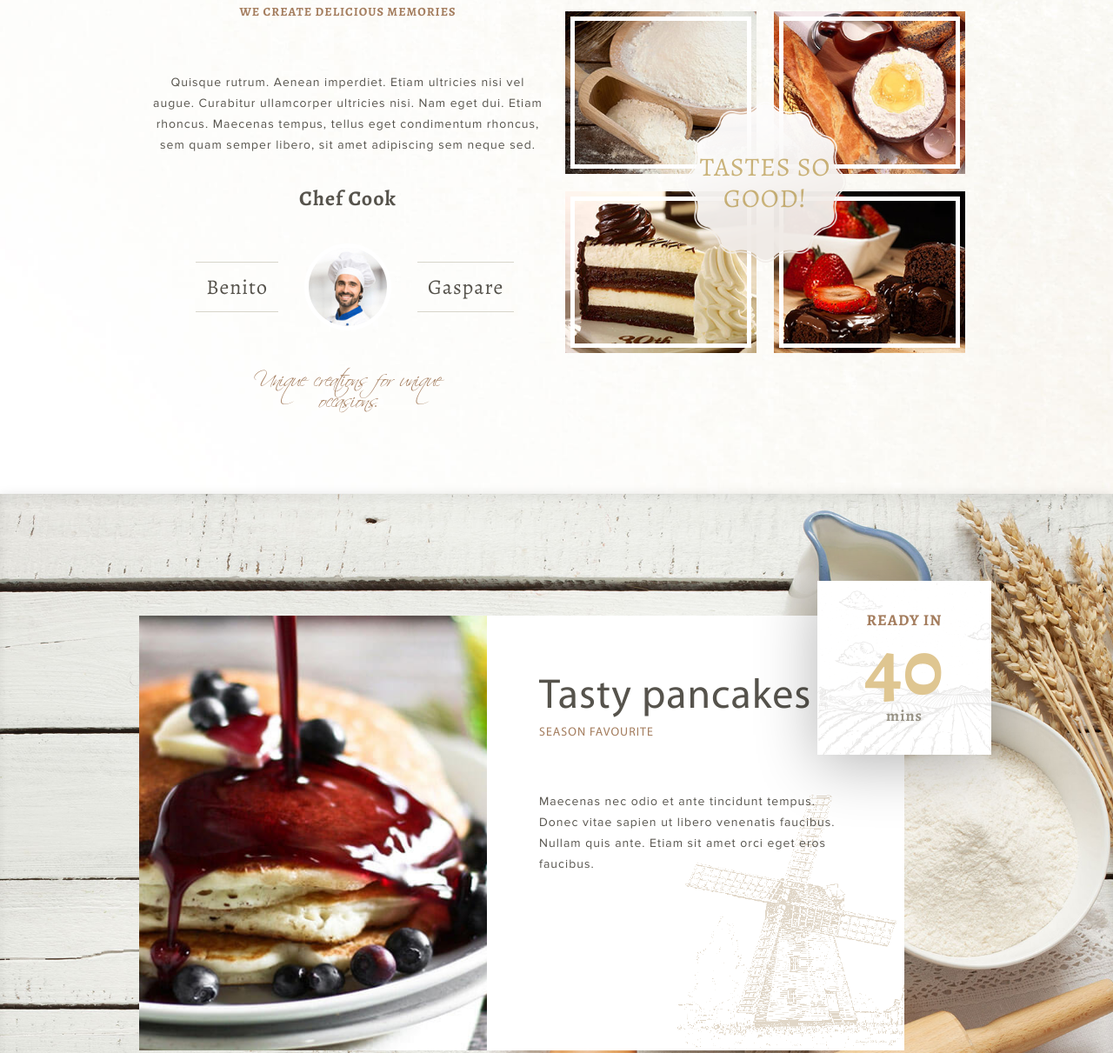
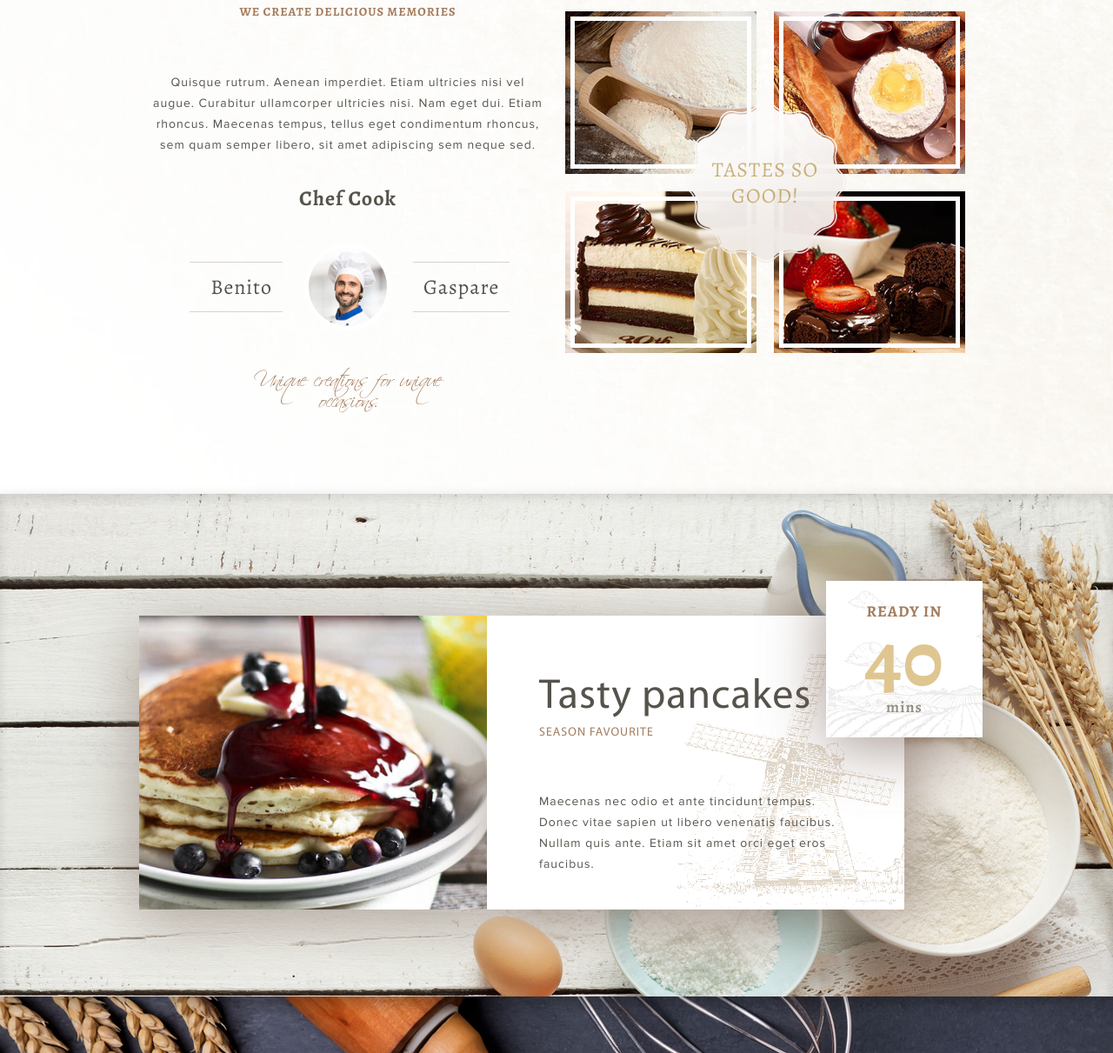
Before and after one commit to egrechnev/gustoso, a website: page app/index.html in a window 1280 px wide. Shown: the part 949-2160 px from the top of the page at 87% size. Drawn offline with Linux system fonts and the light colour scheme.

Commit message:
feature pancakes

```diff
--- a/app/index.html
+++ b/app/index.html
@@ -134,9 +134,9 @@
 					<div class="row chef-cook">
 						<div class="col-12 chef-cook__title">Chef Cook</div>
 						<div class="col-lg-12 col-sm-8 col-12 offset-sm-2 offset-lg-0">
-							<div class="row align-items-center">
+							<div class="d-flex align-items-center">
 								<div class="col-4 text-right p-0">
-									<span class="chef-cook__text">Benito</span>
+									<span class="chef-cook__text chef-cook__text_left">Benito</span>
 								</div>
 								<div class="col-4 p-0">
 									<div class="chef-cook__avatar">
@@ -182,10 +182,10 @@
 			<div class="row">
 				<div class="col pancakes__wrap">
 					<div class="row">
-					<div class="col col-lg-5 pancakes__aside">
+						<div class="col-12 col-sm-10 col-lg-5 pancakes__aside">
 							<div class="pancakes__aside_corner"></div>
 						</div>
-					<div class="col col-lg-6 pancakes__content">
+						<div class="col-12 col-sm-10 col-lg-6 pancakes__content">
 							<div class="pancakes__title">
 								Tasty pancakes
 							</div>
@@ -207,7 +207,6 @@
 								</div>
 							</div>
 						</div>
-					<div class="col col-lg-1"></div>
 					</div>
 				</div>
 			</div>
--- a/app/scss/_media.scss
+++ b/app/scss/_media.scss
@@ -5,6 +5,24 @@
 
 // ≥1320px
 @include media-breakpoint-down(lg) {
+
+/*  art-of-cakes
+========================================== */
+	.art-of-cakes{
+		&__print{
+			font-size: 24px;
+			line-height: 30px;
+		}
+	}
+
+/*  pancakes
+========================================== */
+	.ready-in{
+		width: 180px;
+		height: 180px;
+		top: -40px;
+		right: -90px;
+	}
 
 }
 
@@ -25,11 +43,40 @@
 /*  art-of-cakes
 ========================================== */
 	.art-of-cakes{
+		&__print{
+			font-size: 30px;
+			line-height: 36px;
+		}
 		.chef-cook{
 			&__slogan{
 				margin: 40px auto 30px auto;
 			}
 		}
+	}
+
+/*  pancakes
+========================================== */
+	.pancakes{
+		&__wrap{
+			max-width: 636px;
+		}
+		&__aside{
+			min-height: 250px;
+			max-width: 546px;
+			box-shadow: 0 15px 70px rgba(127, 106, 95, .6);
+		}
+		&__content{
+			box-shadow: 0 15px 70px rgba(127, 106, 95, .7);
+		}
+		&__text{
+			margin-top: 30px;
+		}
+	}
+	.ready-in{
+		width: 180px;
+		height: 180px;
+		top: -90px;
+		right: -90px;
 	}
 
 }
@@ -73,6 +120,25 @@
 			}
 	    }
 	}
+
+/*  art-of-cakes
+========================================== */
+	.art-of-cakes{
+		&__print{
+			font-size: 27px;
+			line-height: 33px;
+		}
+	}
+
+/*  pancakes
+========================================== */
+
+	.pancakes{
+		&__title{
+			font-size: 40px;
+		}
+	}
+
 }
 
 // ≥576px
@@ -110,6 +176,56 @@
 		}
 	}
 
+/*  art-of-cakes
+========================================== */
+	.art-of-cakes{
+		&__img-wr{
+			padding: 6px;
+		}
+		&__print{
+			font-size: 4.8vw;
+			line-height: 5.9vw;
+		}
+		.chef-cook{
+			&__text{
+				font-size: 20px;
+			}
+		}
+	}
+
+/*  pancakes
+========================================== */
+	.pancakes{
+		&__aside{
+			max-width: none;
+		}
+		&__content{
+			max-width: none;
+			padding: 120px 30px 40px 30px
+		}
+		&__title{
+			font-size: 8vw;
+		}
+		&__text{
+			// margin-top: 30px;
+		}
+	}
+	.ready-in{
+		width: 140px;
+		height: 140px;
+		top: -70px;
+		right: 30px;
+		&__title{
+			font-size: 16px;
+		}
+		&__num{
+			font-size: 70px;
+		}
+		&__min{
+			font-size: 16px;
+		}
+	}
+
 }
 
 
--- a/app/scss/_vars.scss
+++ b/app/scss/_vars.scss
@@ -5,7 +5,7 @@ $light: #fff;
 $dark: #000;
 $text-shadow: #3d3029;
 $navbar: rgba(86, 83, 76, 0.5);
-$navbar-mobile: #e7dbc4;
+$navbar-mobile: #e2ddd3;
 $hover-menu-mobile: #604941;
 $title-dark: #56534c;
 $title-light: #fff;
--- a/app/scss/main.scss
+++ b/app/scss/main.scss
@@ -239,7 +239,7 @@ b, strong {
 	font-size: 26px;
   	padding: 60px 0 40px 0;
   	margin: 70px auto 0 auto;
-  	box-shadow: 0 40px 140px -30px #333 inset, 0 6px 20px -6px #111;
+  	box-shadow: 0 40px 50px -40px #333 inset, 0 6px 20px -6px #111;
   	&__item{
 		line-height: 48px;
 		margin: 0;
@@ -458,6 +458,9 @@ b, strong {
 			border-top: 1px solid $chef-cook-border;
 			border-bottom: 1px solid $chef-cook-border;
 			padding: 12px;
+			&_left{
+				padding: 12px 12px 12px 24px;
+			}
 		}
 		&__avatar{
 			border-radius: 50%;
@@ -486,7 +489,7 @@ b, strong {
 	background-size: cover;
 	padding: 140px 0 100px 0;
 	box-shadow: 0 8px 16px rgba(0, 0, 0, .3),
-				inset 0 6px 12px rgba(0, 0, 0, .06);
+				inset 0 6px 12px rgba(0, 0, 0, .1);
 	position: relative;
 
 	z-index: 100;
@@ -499,13 +502,14 @@ b, strong {
 		background-size: cover;
 		background-position: 61%;
 		max-width: 420px;
-		height: 500px;
+		box-shadow: -5px 15px 70px rgba(127, 106, 95, .6);
 	}
 	&__content{
 		background: url('../img/pancakes_mill.png') #fff bottom right no-repeat;
 		position: relative;
 		padding: 70px 60px 40px 60px;
 		max-width: 546px;
+		box-shadow: 5px 15px 70px rgba(127, 106, 95, .7);
 	}
 	&__title{
 		color: #56534c;
@@ -538,7 +542,7 @@ b, strong {
 	position: absolute;
 	top: -40px;
 	right: -100px;
-	box-shadow: 0 10px 70px rgba(0, 0, 0, .3);
+	box-shadow: 0 10px 70px rgba(127, 106, 95, .7);
 	&__title{
 		color: #a47d5e;
 		font-size: 18px;
```
Also changed, not shown: app/css/main.min.css. Lines whose indentation alone changed are shown as unchanged.
